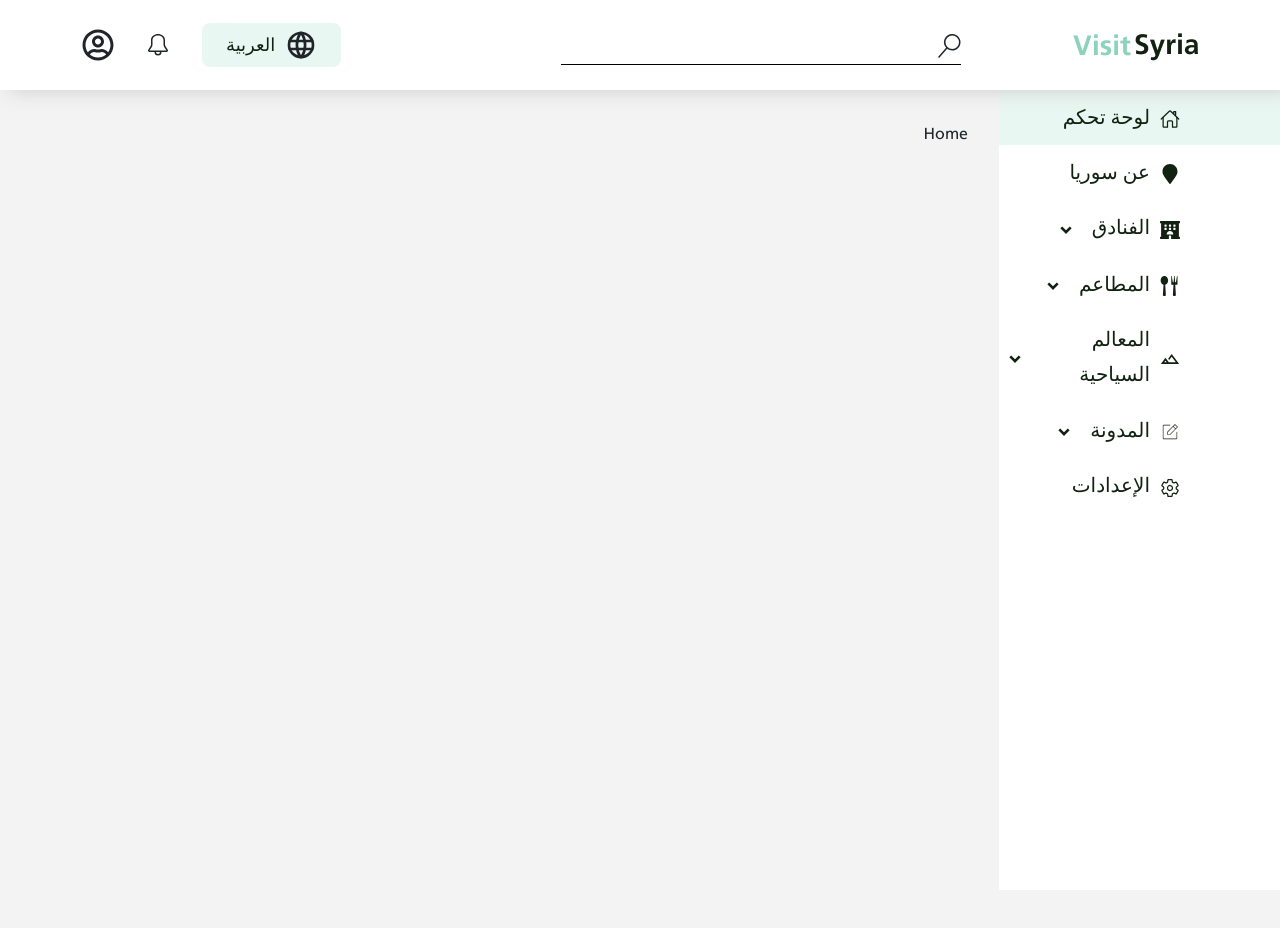
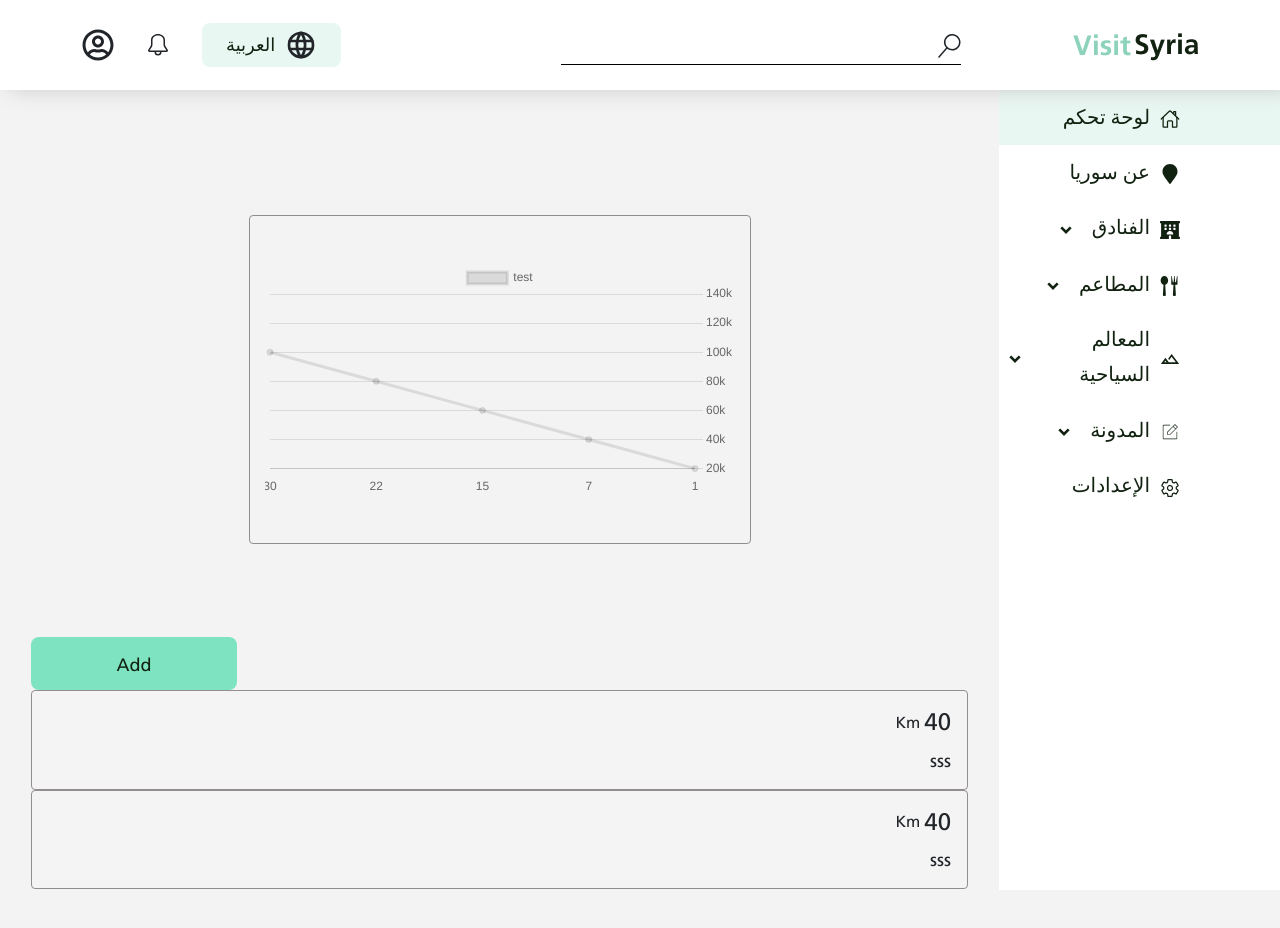
Before and after one commit to MoonesMezher/visit-syria-dashboard, a React (Vite) app: page / in a window 1280 px wide. Shown: the top 928 px of the page. Before the commit the page ends 800 px from the top, so only its background shows below. Built offline with nearby package versions, Linux system fonts and the light colour scheme.

Commit message:
main chart + main button + main statistics info box

```diff
--- a/package.json
+++ b/package.json
@@ -14,6 +14,7 @@
     "bootstrap": "^5.3.3",
     "chart.js": "^4.4.3",
     "react": "^18.2.0",
+    "react-chartjs-2": "^5.2.0",
     "react-dom": "^18.2.0",
     "react-icons": "^5.2.1",
     "react-router-dom": "^6.23.1",
--- a/src/App.jsx
+++ b/src/App.jsx
@@ -21,6 +21,8 @@ import Hotel from './pages/Hotel/Hotel'
 import Blog from './pages/Blog/Blog'
 import Login from './pages/Login/Login'
 import Settings from './pages/Settings/Settings'
+import EditAbout from './pages/EditAbout/EditAbout'
+import AddAbout from './pages/AddAbout/AddAbout'
 
 function App() {
   return (
@@ -28,6 +30,8 @@ function App() {
       <Routes>
         <Route path="/" element={<Home/>} />
         <Route path="/about" element={<About/>} />
+        <Route path="/about/add" element={<AddAbout/>} />
+        <Route path="/about/edit/:id" element={<EditAbout/>} />
         <Route path="/hotels" element={<Hotel/>} />
         <Route path="/hotels/add" element={<AddHotel/>} />
         <Route path="/hotels/edit/:id" element={<EditHotel/>} />
--- a/src/MainChart/MainChart.css
+++ b/src/components/Shared/MainChart/MainChart.css
@@ -1,6 +1,6 @@
 .mainchart {
-  height: 250px;
-  width: 500px;
+  width: 502px;
+  height: 329px;
   display: flex;
   flex-direction: column;
   justify-content: center;
--- a/src/components/Shared/MainChart/MainChart.jsx
+++ b/src/components/Shared/MainChart/MainChart.jsx
@@ -1,7 +1,68 @@
-const MainChart = () => {
-    return (
-        <div>MainChart</div>
-    )
-}
+import {
+  CategoryScale,
+  Chart,
+  Legend,
+  LineElement,
+  LinearScale,
+  PointElement,
+  Tooltip,
+} from "chart.js";
+import React from "react";
+import { Line } from "react-chartjs-2";
 
-export default MainChart
+Chart.register(
+  LineElement,
+  PointElement,
+  CategoryScale,
+  LinearScale,
+  Tooltip,
+  Legend
+);
+
+import "./MainChart.css";
+
+const MainChart = (arrData) => {
+  const data = {
+    labels: [1, 7, 15, 22, 30],
+    datasets: [
+      {
+        label: "test",
+        data: [20, 40, 60, 80, 100, 120, 140],
+        tension: 0.1,
+      },
+    ],
+  };
+
+  const options = {
+    scales: {
+      x: {
+        reverse: true,
+        grid: {
+          display: false,
+        },
+      },
+      y: {
+        position: "right",
+        ticks: {
+          beginAtZero: true,
+          callback: function (value) {
+            return value + "k";
+          },
+          stepSize: 20,
+        },
+      },
+    },
+  };
+
+  options.scales.y.border = {
+    display: false,
+  };
+
+  return (
+    <div className="mainchart">
+      <Line data={data} options={options}></Line>
+    </div>
+  );
+};
+
+export default MainChart;
--- /dev/null
+++ b/src/pages/AddAbout/AddAbout.jsx
@@ -0,0 +1,7 @@
+const AddAbout = () => {
+    return (
+        <section>AddAbout</section>
+    )
+}
+
+export default AddAbout
--- /dev/null
+++ b/src/pages/EditAbout/EditAbout.jsx
@@ -0,0 +1,7 @@
+const EditAbout = () => {
+    return (
+        <section>EditAbout</section>
+    )
+}
+
+export default EditAbout
--- a/src/pages/Home/Home.jsx
+++ b/src/pages/Home/Home.jsx
@@ -1,6 +1,15 @@
+import MainButton from "../../components/Shared/MainButton/MainButton"
+import MainChart from "../../components/Shared/MainChart/MainChart"
+import MainStatisticsInfoBox from "../../components/Shared/MainStatisticsInfoBox/MainStatisticsInfoBox"
+
 const Home = () => {
     return (
-        <section>Home</section>
+        <section>
+            <MainChart key={1} />
+            <MainButton text={'Add'}/>
+            <MainStatisticsInfoBox title={'sss'} number={40} unit={'Km'}/>
+            <MainStatisticsInfoBox title={'sss'} number={40} unit={'Km'}/>
+        </section>
     )
 }
 
```
Also changed, not shown: src/MainChart/MainChart.jsx (deleted, +0 -68 lines), 1 other file (tests, documents, lock files or other folders).
